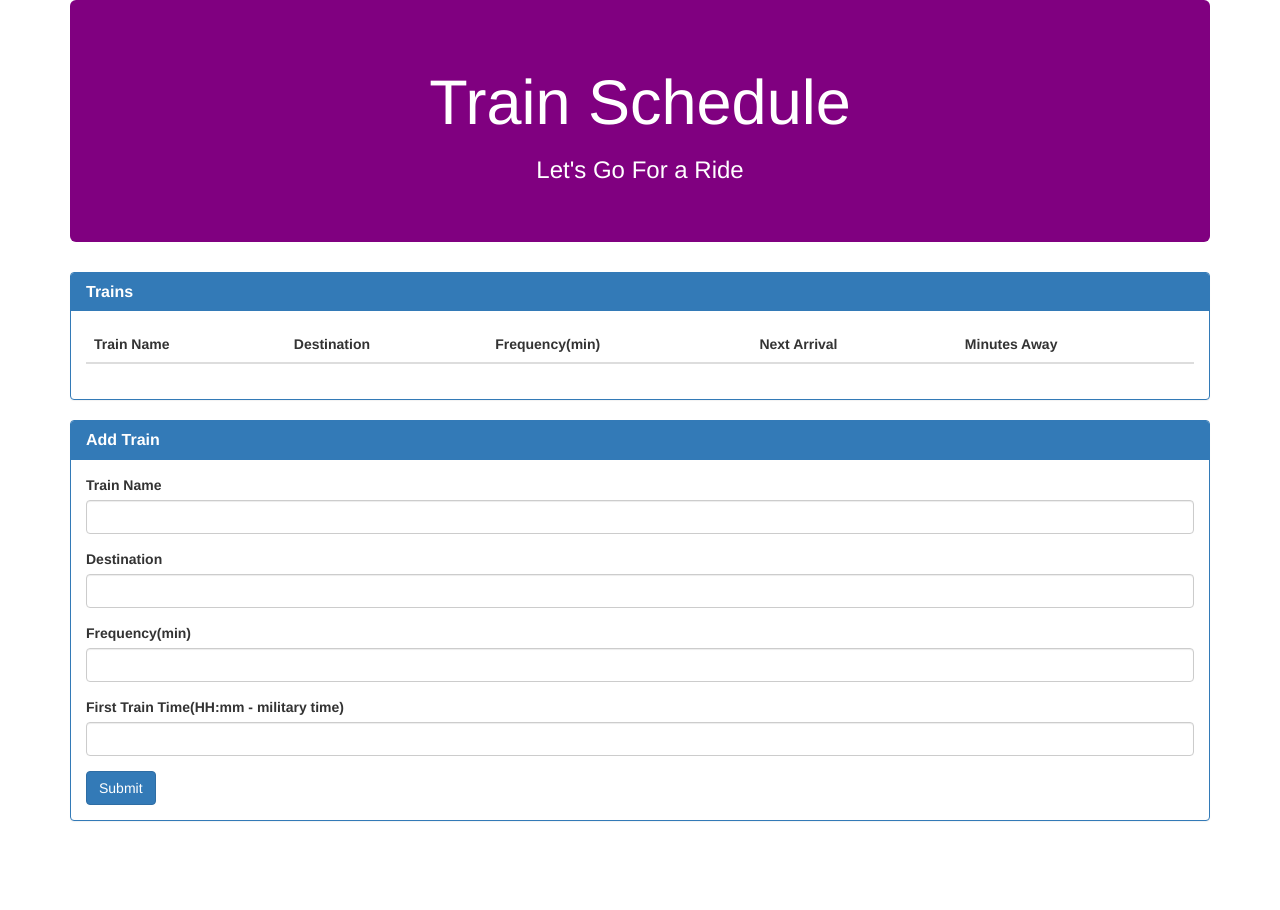
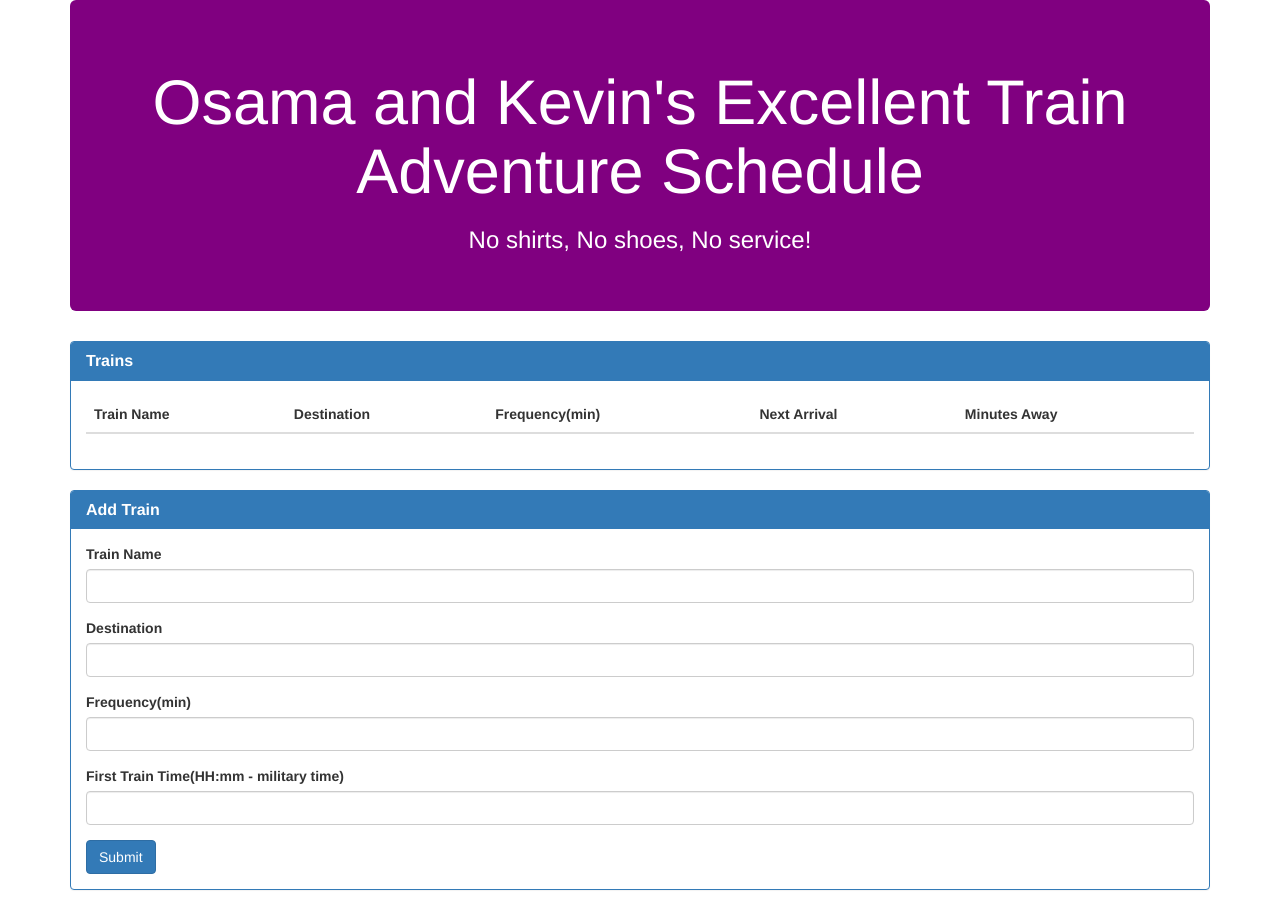
Before and after one commit to Arsteinberg93/Train-Scheduler, a plain HTML site: page index.html in a window 1280 px wide. Before the commit the page ends 841 px from the top, so only its background shows below. Drawn offline with nearby package versions, Linux system fonts and the light colour scheme; no server answers.

```diff
--- a/index.html
+++ b/index.html
@@ -28,8 +28,8 @@
 
         <!-- Jumbotron -->
         <div class="jumbotron" style="background-color: purple; color: white">
-            <h1 class="text-center">Train Schedule</h1>
-            <h3 class="text-center">Let's Go For a Ride</h3>
+            <h1 class="text-center">Osama and Kevin's Excellent Train Adventure Schedule</h1>
+            <h3 class="text-center">No shirts, No shoes, No service!</h3>
         </div>
 
         <div class="row">
--- a/javascript.js
+++ b/javascript.js
@@ -89,7 +89,7 @@ database.ref().on("child_added", function(childSnapshot, prevChildKey) {
 
     // Next Train
     var nextTrain = moment().add(tMinutesTillTrain, "minutes");
-    var comingTrain = moment(nextTrain).format("hh:mm");
+    var comingTrain = moment(nextTrain).format('LT');
 
 
     $("#train-table > tbody").append("<tr><td>" + trainName + "</td><td>" + trainDest + "</td><td>" +
```
